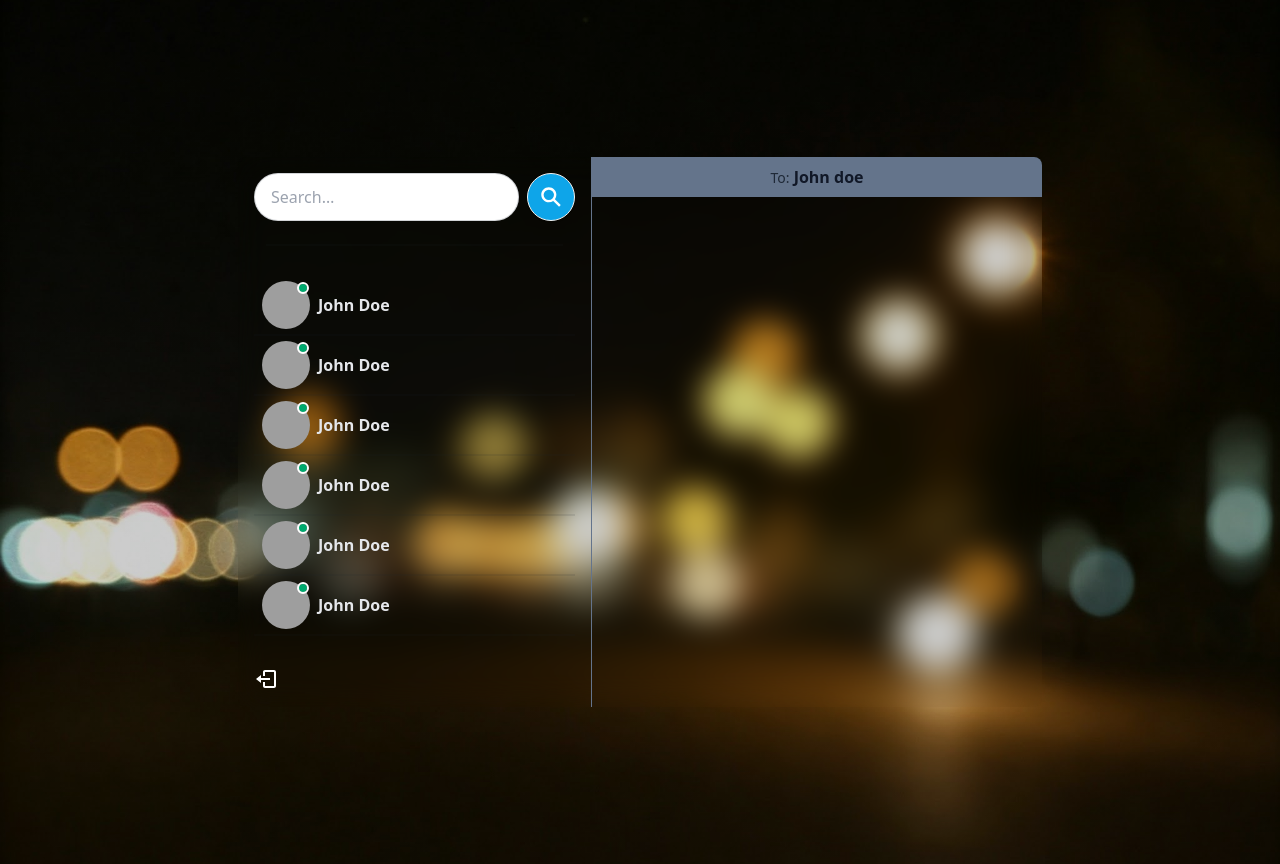
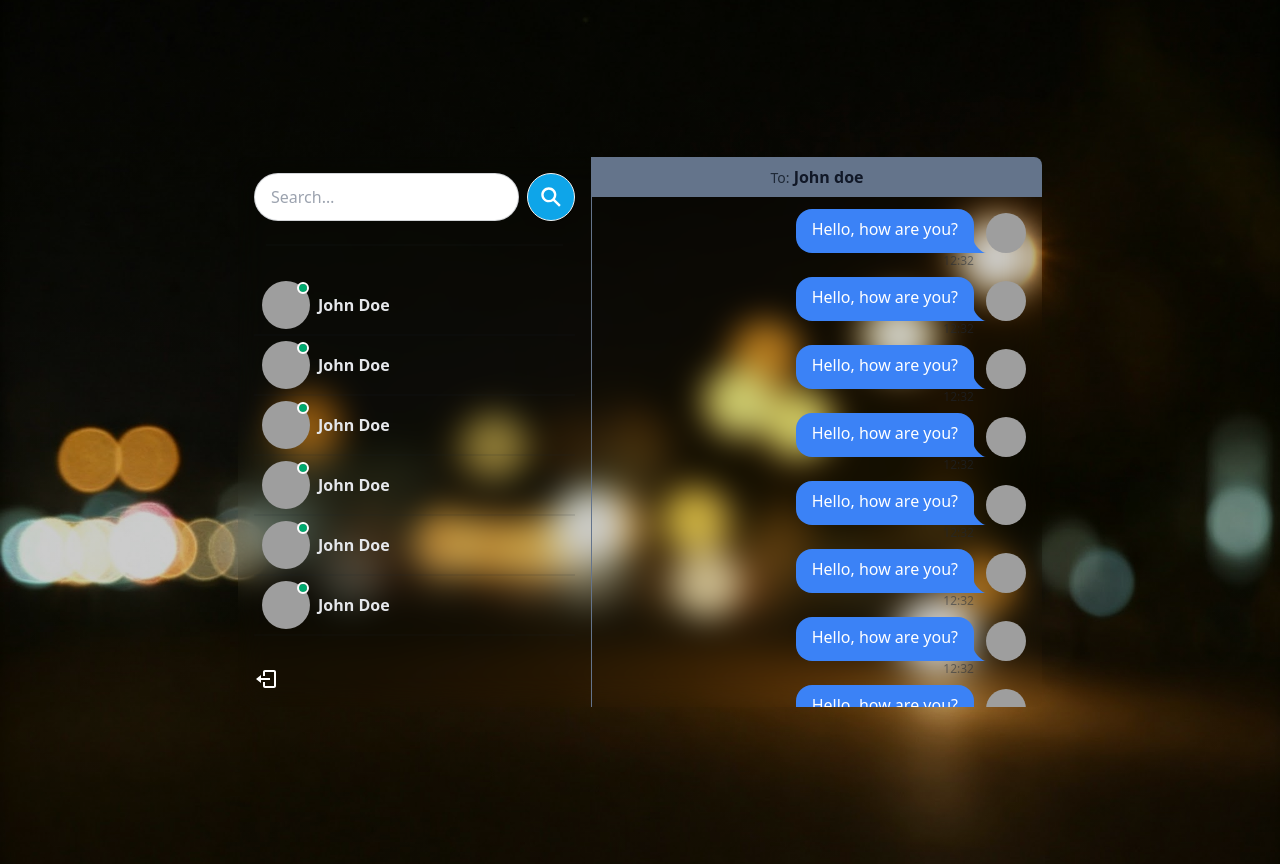
Before and after one commit to LionelP1/chat-app, a React (Vite) app in the folder frontend/: page / in a window 1280 px wide. Built offline with nearby package versions, Linux system fonts and the light colour scheme; grey boxes are pictures that could not be loaded.

Commit message:
Created message component

```diff
--- /dev/null
+++ b/frontend/src/components/messages/Message.jsx
@@ -0,0 +1,15 @@
+const Message = () => {
+
+	return (
+		<div className={`chat chat-end`}>
+			<div className='chat-image avatar'>
+				<div className='w-10 rounded-full'>
+					<img alt='Tailwind CSS chat bubble component' src="https://cdn0.iconfinder.com/data/icons/communication-line-10/24/account_profile_user_contact_person_avatar_placeholder-512.png" />
+				</div>
+			</div>
+			<div className={`chat-bubble text-white bg-blue-500`}>Hello, how are you?</div>
+			<div className='chat-footer opacity-50 text-xs flex gap-1 items-center'>12:32</div>
+		</div>
+	);
+};
+export default Message;
--- a/frontend/src/components/messages/MessageContainer.jsx
+++ b/frontend/src/components/messages/MessageContainer.jsx
@@ -1,5 +1,5 @@
 // import MessageInput from "./MessageInput";
-// import Messages from "./Messages";
+import Messages from "./Messages";
 
 const MessageContainer = () => {
 	return (
@@ -10,8 +10,8 @@ const MessageContainer = () => {
 					<span className='label-text'>To:</span> <span className='text-gray-900 font-bold'>John doe</span>
 				</div>
 
-				{/* <Messages />
-				<MessageInput /> */}
+				<Messages />
+				{/* <MessageInput /> */}
 			</>
 		</div>
 	);
```
